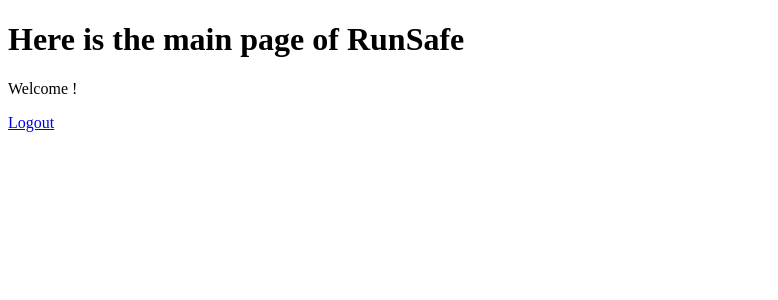
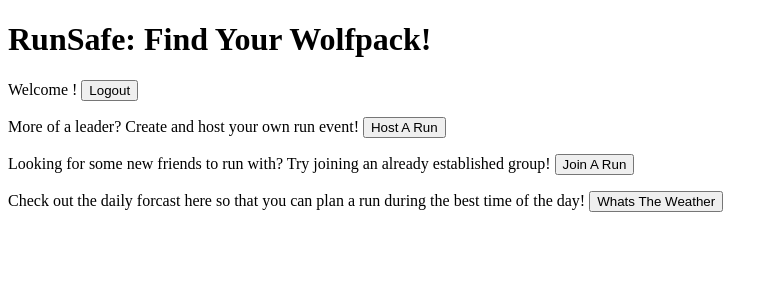
Before and after one commit to Bshock817/Runsafe, a Flask app: template templates/main.html in a window 1280 px wide. Shown: the top 300 px of the page, without its empty margins (0-778 px from the left). Run offline with Flask 2, Linux system fonts and the light colour scheme; the template is opened without the code that fills it, so the values that code supplies are empty.

Commit message:
added host and joined pages

```diff
--- a/runsafe.py
+++ b/runsafe.py
@@ -75,8 +75,15 @@
 
     return redirect("/login")
 
+@app.route("/return")
+def ret_home():
+    return redirect("/main")
+
 @app.route("/main")
 def main_page():
+    if 'user_id' not in session:
+        return redirect("/")
+
     query = "SELECT * FROM users where id_user = %(uid)s"
     data = {
         'uid': session['user_id']
@@ -85,6 +92,51 @@
     results = mysql.query_db(query,data)
     return render_template ("main.html", user_data = results[0])
 
+@app.route("/host")
+def host_page():
+    query = "SELECT * FROM users where id_user = %(uid)s"
+    data = {
+        'uid': session['user_id']
+    }
+    mysql = connectToMySQL('runsafe')
+    results = mysql.query_db(query,data)
+    return render_template("host.html", user_data = results[0])
+
+@app.route("/on_host", methods=['POST'])
+def host_event():
+    is_valid = True
+    event_details = request.form['event_details']
+
+    if len(event_details) < 10:
+        is_valid = False
+        flash("Must be at least 10 charaters long")
+
+    if is_valid:
+        query = "INSERT INTO events(host,content,created_at,updated_at) VALUES(%(user_fk)s, %(event)s, NOW(), NOW());"
+        data = {
+            'user_fk':session['user_id'],
+            'event': request.form['event_details'],
+        }
+        mysql = connectToMySQL('runsafe')
+        mysql.query_db(query, data)
+        return redirect("/main")
+    else:
+        return redirect ("/host")
+
+@app.route("/join")
+def join_home():
+    query = "SELECT users.first_name, users.last_name FROM users where id_user = %(uid)s"
+    data = {
+        'uid': session['user_id'],
+    }
+    mysql = connectToMySQL("runsafe")
+    results = mysql.query_db(query, data)
+    if results:
+        query = "SELECT events.id_event, events.host, events.content, users.first_name, users.last_name FROM users JOIN events ON users.id_user = events.host"
+        mysql = connectToMySQL("runsafe")
+        events = mysql.query_db(query)
+        return render_template("join.html", user_data = results[0], events=events)
+
 @app.route("/logout")
 def on_logout():
     session.clear()
--- a/templates/main.html
+++ b/templates/main.html
@@ -6,8 +6,20 @@
     <title>RunSafe</title>
 </head>
 <body>
-    <h1>Here is the main page of RunSafe</h1>
-    <p>Welcome {{user_data['first_name']}} {{user_data['last_name']}}!</p>
-    <a href="/logout">Logout</a>
+    <h1>RunSafe: Find Your Wolfpack!</h1>
+    <p>Welcome {{user_data['first_name']}} {{user_data['last_name']}}!
+    <a href="/logout"><button>Logout</button></a></p>
+    <div>
+        <p>More of a leader? Create and host your own run event!
+        <a href="/host"><button>Host A Run</button></a></p>
+    </div>
+    <div>
+        <p>Looking for some new friends to run with? Try joining an already established group!
+        <a href="/join"><button>Join A Run</button></a></p>
+    </div>
+    <div>
+        <p>Check out the daily forcast here so that you can plan a run during the best time of the day!
+        <a href="/weather"><button>Whats The Weather</button></a></p>
+    </div>
 </body>
 </html>
```
Also changed, not shown: templates/host.html (added, +23 -0 lines), templates/join.html (added, +15 -0 lines).
